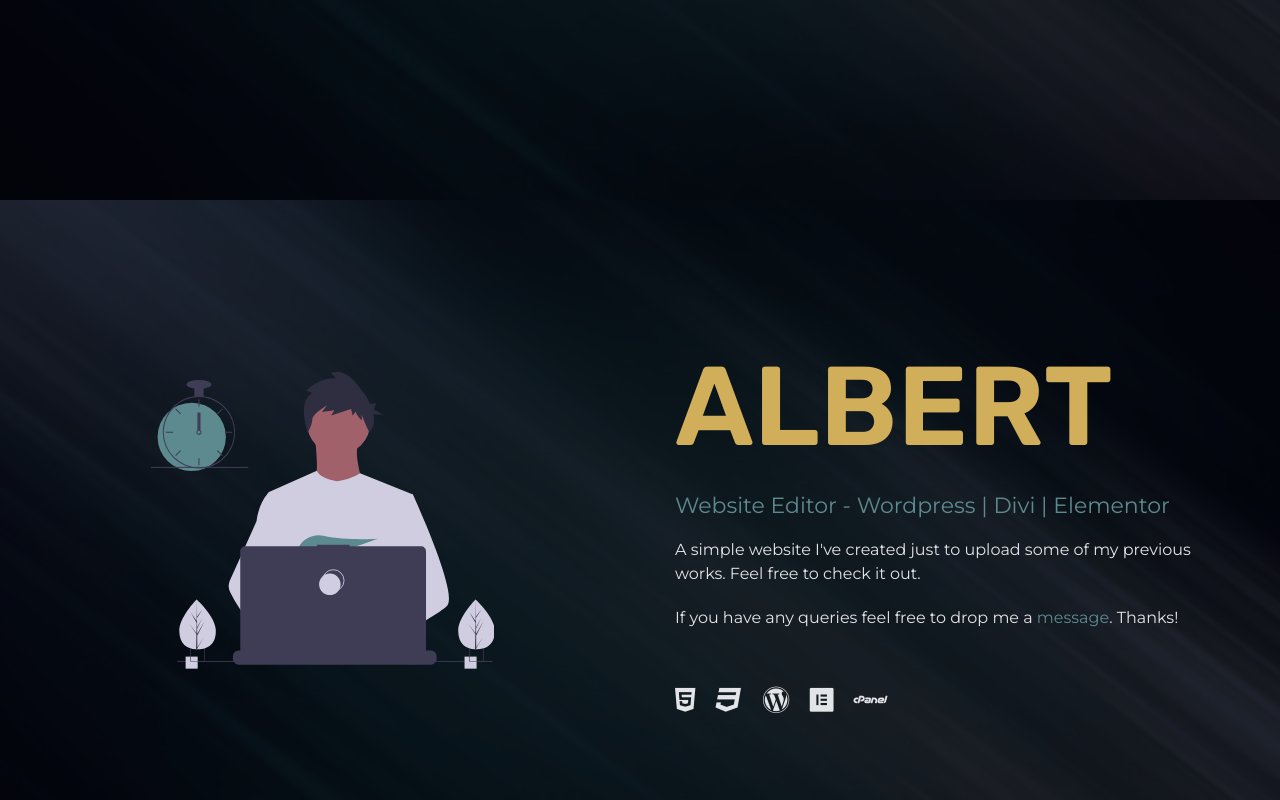
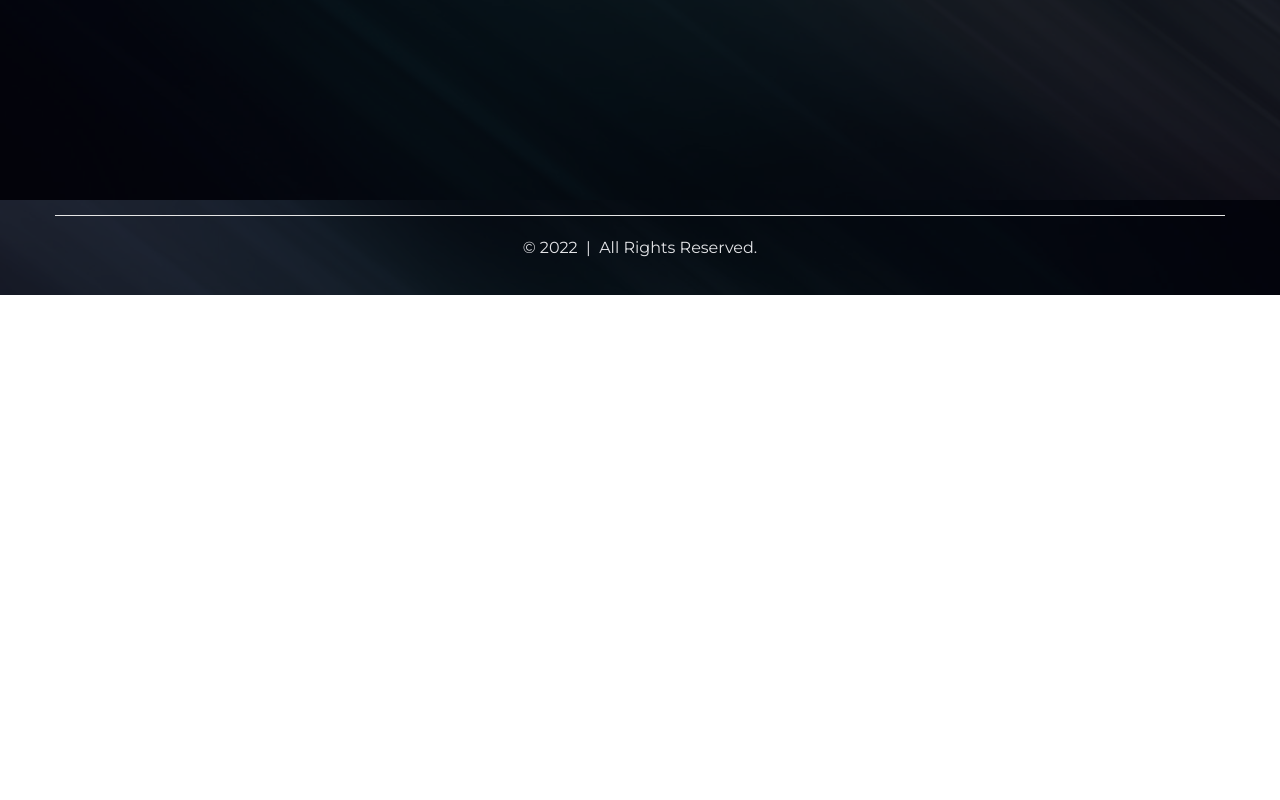
Before and after one commit to sk3ndi/portfolio_project, a Vue app: page / in a window 1280 px wide. Shown: the part 2200-3000 px from the top of the page. After the commit the page ends 2495 px from the top, so only its background shows below. Built offline with nearby package versions, Linux system fonts and the light colour scheme.

Commit message:
Updated App.vue

```diff
--- a/src/App.vue
+++ b/src/App.vue
@@ -1,13 +1,13 @@
 <template>
   <Navigation />
-  <Home />
+  <!-- <Home /> !-->
   <Footer />
   <MobileMenu />
 </template>
 
 <script>
 import Navigation from './components/Navigation.vue'
-import Home from './views/Home.vue'
+//import Home from './views/Home.vue'
 import Footer  from './components/Footer.vue'
 import MobileMenu  from './components/MobileMenu.vue'
 
@@ -16,7 +16,7 @@ export default {
   name: 'App',
   components: {
     Navigation,
-    Home,
+    //Home,
     Footer,
     MobileMenu
   }
```
